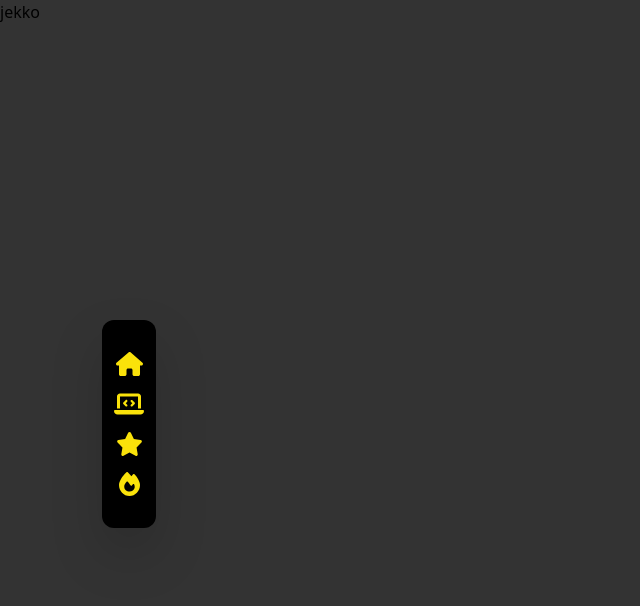
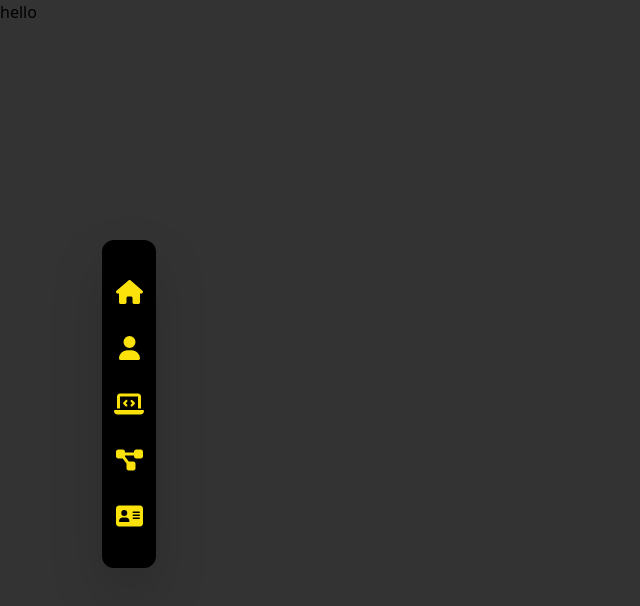
Before and after one commit to jigmeloday/portfolio, a Next.js app: page / in a window 1280 px wide. Shown: the top 606 px of the page, without its empty margins (0-640 px from the left). Built offline with nearby package versions, Linux system fonts and the light colour scheme.

Commit message:
nav listing

```diff
--- a/components/layout/constant/navigation.constant.ts
+++ b/components/layout/constant/navigation.constant.ts
@@ -1,5 +1,14 @@
 import { NavigationModel } from '@/components/layout/model/navigation.model';
-import { faFire, faHome, faLaptop, faLaptopCode, faStar, faTrash } from '@fortawesome/free-solid-svg-icons';
+import {
+    faContactCard,
+    faDiagramProject,
+    faFire,
+    faHome,
+    faLaptop,
+    faLaptopCode,
+    faStar,
+    faTrash, faUser
+} from '@fortawesome/free-solid-svg-icons';
 
 export const NAV_CONST: NavigationModel[] = [
     {
@@ -9,17 +18,22 @@
     },
     {
         id: '1',
+        icon: faUser,
+        link: ''
+    },
+    {
+        id: '1',
         icon: faLaptopCode,
         link: ''
     },
     {
         id: '1',
-        icon: faStar,
+        icon: faDiagramProject,
         link: ''
     },
     {
         id: '1',
-        icon: faFire,
+        icon: faContactCard,
         link: ''
     }
 ];
--- a/components/layout/navigation/side-nav.tsx
+++ b/components/layout/navigation/side-nav.tsx
@@ -3,11 +3,11 @@
 
 function SideNav() {
     return(
-        <div className='lg:block drop-shadow-2xl fixed hidden top-[40%] left-[8%] bg-primary-dark rounded-[12px] px-2 py-6 text-primary-main'>
+        <div className='lg:block drop-shadow-2xl fixed hidden top-[30%] left-[8%] bg-primary-dark rounded-[12px] px-2 py-6 text-primary-main'>
             {
                 NAV_CONST.map(({ icon, id}) => (
-                    <div key={id} className='flex justify-center px-[4px] py-[8px] gap-0.5'>
-                        <Icons name={icon} className='text-[24px] items-center cursor-pointer hover:text-primary-dark hover:scale-150 transition delay-1500 duration-500 ease-in-out' />
+                    <div key={id} className='flex justify-center px-[4px] py-[8px] '>
+                        <Icons name={icon} className='text-[24px] py-2 items-center cursor-pointer hover:text-primary-dark hover:scale-150 transition delay-1500 duration-500 ease-in-out' />
                     </div>
                 ))
             }
--- a/components/section/home/home.tsx
+++ b/components/section/home/home.tsx
@@ -1,7 +1,9 @@
-function Home(){
+function Landing(){
     return(
-        <>hello</>
+        <div>
+            hello
+        </div>
     );
 }
 
-export default Home;
+export default Landing;
--- a/pages/index.tsx
+++ b/pages/index.tsx
@@ -1,11 +1,12 @@
+import Landing from '@/components/section/home/home';
 
 export default function Home() {
 
   return (
     <main>
-      <div className='min-h-screen bg-primary-main text-main transition-transform ease-in-out delay-150 duration-300  '>
-          jekko
-      </div>
+      <section>
+          <Landing />
+      </section>
     </main>
   );
 }
```
